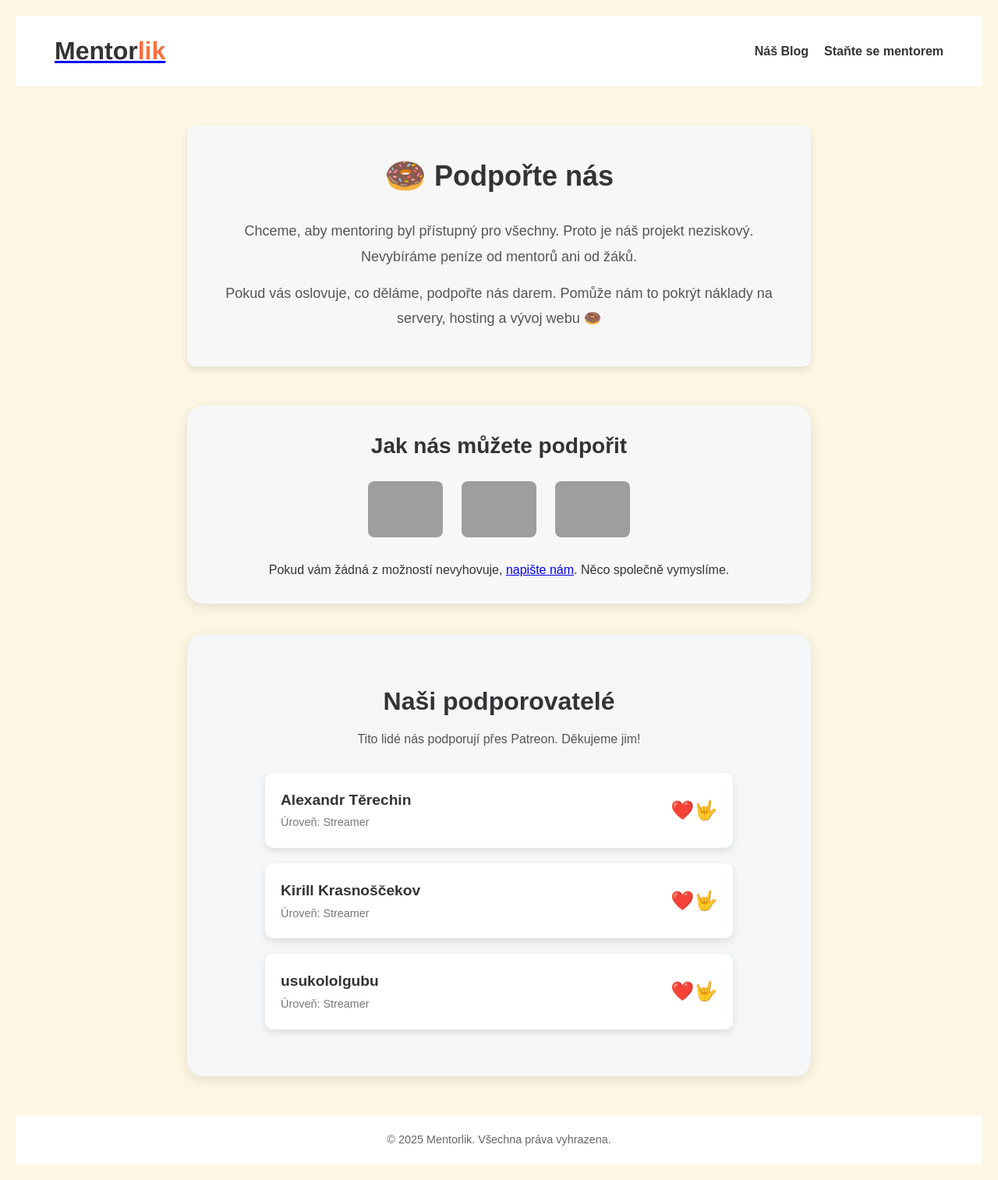
After one commit to vlad2580/Mentorlik, a Django app: template frontend/templates/donate.html in a window 1280 px wide. The commit adds this page. Shown: the whole page at 78% size. Run offline with Django 5.2, Linux system fonts and the light colour scheme; the template is opened without the code that fills it, so the values that code supplies are empty; grey boxes are pictures that could not be loaded.

Commit message:
donate page

```diff
--- a/frontend/index.html
+++ b/frontend/index.html
@@ -26,6 +26,7 @@
                 <li><a href="templates/blog.html">Náš blog</a></li>
                 <li><a href="templates/mentor_registation.html">Staňte se mentorem</a></li>
                 <li><a href="templates/login.html">Osobní účet</a></li>
+                <li><a href="templates/donate.html">Podpořte nás</a></li>
             </ul>
         </nav>
     </header>
--- a/frontend/static/css/style.css
+++ b/frontend/static/css/style.css
@@ -418,3 +418,183 @@ footer {
 .blog-posts article a:hover {
     text-decoration: underline; /* Подчеркивание при наведении */
 }
+
+
+/* Donate Intro Block */
+.donate-intro {
+    max-width: 800px;
+    margin: 50px auto;
+    padding: 30px;
+    background-color: #f7f7f7; /* Более контрастный светло-серый фон */
+    border-radius: 10px; /* Скругленные углы */
+    text-align: center;
+    font-family: 'Arial', sans-serif;
+    box-shadow: 0 4px 10px rgba(0, 0, 0, 0.1); /* Мягкая тень */
+}
+
+.donate-intro h1 {
+    font-size: 36px;
+    color: #333; /* Темный цвет заголовка */
+    margin-bottom: 20px;
+    display: flex;
+    justify-content: center;
+    align-items: center;
+    gap: 10px; /* Расстояние между эмодзи и текстом */
+}
+
+.donate-intro h1 span {
+    font-size: 1.2em; /* Увеличенный размер эмодзи */
+}
+
+.donate-intro p {
+    font-size: 18px;
+    color: #555; /* Нейтральный цвет текста */
+    line-height: 1.8; /* Удобное межстрочное расстояние */
+    margin-bottom: 15px;
+}
+
+/* Donation Options Section */
+.donate-options {
+    text-align: center;
+    margin: 40px auto;
+    padding: 30px;
+    background-color: #f7f7f7;
+    border-radius: 20px;
+    box-shadow: 0 4px 15px rgba(0, 0, 0, 0.1);
+    max-width: 800px;
+}
+
+.donate-options h2 {
+    font-size: 28px;
+    margin-bottom: 20px;
+    color: #333;
+}
+
+.donate-options .options {
+    display: flex;
+    justify-content: center;
+    gap: 20px;
+    margin-bottom: 20px;
+}
+
+.donate-options .options label {
+    display: inline-block;
+    cursor: pointer;
+}
+
+.donate-options .options img {
+    width: 100px;
+    height: auto;
+    transition: transform 0.3s ease;
+    border: 2px solid transparent;
+    border-radius: 10px;
+}
+
+.donate-options .options input[type="radio"] {
+    display: none;
+}
+
+.donate-options .options input[type="radio"]:checked + img {
+    transform: scale(1.1);
+    border: 2px solid #0077cc;
+}
+
+.donation-form {
+    margin-top: 20px;
+    display: flex;
+    gap: 10px;
+    justify-content: center;
+    align-items: center;
+}
+
+.donation-form.hidden {
+    display: none;
+}
+
+.donation-form input {
+    padding: 10px;
+    font-size: 16px;
+    border: 1px solid #ccc;
+    border-radius: 5px;
+    max-width: 150px;
+}
+
+.donation-form button {
+    padding: 10px 20px;
+    font-size: 16px;
+    background-color: #0077cc;
+    color: #fff;
+    border: none;
+    border-radius: 5px;
+    cursor: pointer;
+    transition: background-color 0.3s ease;
+}
+
+.donation-form button:hover {
+    background-color: #005fa3;
+}
+/* Supporters Section */
+.supporters {
+    padding: 60px;
+    background-color: #f4f6f8; /* Light gray background */
+    text-align: center;
+    border-radius: 20px; /* Rounded corners */
+    box-shadow: 0 4px 15px rgba(0, 0, 0, 0.1); /* Soft shadow for elevation */
+    max-width: 800px;
+    margin: 40px auto; /* Center the section */
+}
+
+.supporters h2 {
+    font-size: 2rem;
+    color: #333;
+    margin-bottom: 10px;
+}
+
+.supporters p.subtitle {
+    font-size: 1rem;
+    color: #555;
+    margin-bottom: 30px;
+}
+
+.supporters .supporter-list {
+    display: flex;
+    flex-direction: column;
+    gap: 20px;
+    align-items: center;
+}
+
+.supporters .supporter-card {
+    display: flex;
+    justify-content: space-between;
+    align-items: center;
+    background-color: #fff;
+    padding: 20px;
+    width: 100%;
+    max-width: 600px;
+    border-radius: 10px;
+    box-shadow: 0 4px 10px rgba(0, 0, 0, 0.1); /* Light shadow for cards */
+    color: #333;
+    font-family: 'Arial', sans-serif;
+}
+
+.supporters .supporter-card p {
+    margin: 0;
+    text-align: left;
+}
+
+.supporters .supporter-card p strong {
+    font-size: 1.2rem;
+    color: #333;
+}
+
+.supporters .supporter-card p span {
+    font-size: 0.9rem;
+    color: #777;
+}
+
+.supporters .supporter-card .emoji {
+    font-size: 1.5rem;
+    margin-left: 10px;
+    display: flex;
+    align-items: center;
+}
--- a/frontend/static/js/scripts.js
+++ b/frontend/static/js/scripts.js
@@ -38,3 +38,25 @@ if (scrollToMentorsButton && mentorsSection) {
 } else {
     console.error('ScrollToMentorsButton or mentorsSection element not found.');
 }
+
+// Handle donation method selection
+const options = document.querySelectorAll('.options input[type="radio"]');
+const donationForm = document.querySelector('.donation-form');
+
+options.forEach(option => {
+    option.addEventListener('change', () => {
+        donationForm.classList.remove('hidden'); // Show the donation form
+    });
+});
+
+document.getElementById('donate-button').addEventListener('click', () => {
+    const selectedMethod = document.querySelector('.options input[type="radio"]:checked').value;
+    const amount = document.getElementById('donation-amount').value;
+
+    if (!amount) {
+        alert('Zadejte částku!');
+        return;
+    }
+
+    alert(`Děkujeme za váš dar přes ${selectedMethod} ve výši ${amount} Kč!`);
+});
--- /dev/null
+++ b/frontend/templates/donate.html
@@ -0,0 +1,103 @@
+<!DOCTYPE html>
+<html lang="cs">
+<head>
+    <meta charset="UTF-8">
+    <meta name="viewport" content="width=device-width, initial-scale=1.0">
+    <title>Podpořte nás | Mentorlik</title>
+    <link rel="stylesheet" href="../static/css/style.css">
+</head>
+<body>
+    <!-- Header -->
+    <header>
+        <div class="logo">
+            <a href="../index.html">
+                <h1><span class="mentor">Mentor</span><span class="connect">lik</span></h1>
+            </a>
+        </div>
+        <nav>
+            <ul>
+                <li><a href="blog.html">Náš Blog</a></li>
+                <li><a href="mentor_registation.html">Staňte se mentorem</a></li>
+            </ul>
+        </nav>
+    </header>
+
+    <!-- Main Content -->
+    <main>
+        <!-- Intro Section -->
+        <section class="donate-intro">
+            <h1>
+                <span>🍩</span> Podpořte nás
+            </h1>
+            <p>
+                Chceme, aby mentoring byl přístupný pro všechny. Proto je náš projekt neziskový. Nevybíráme peníze od mentorů ani od žáků.
+            </p>
+            <p>
+                Pokud vás oslovuje, co děláme, podpořte nás darem. Pomůže nám to pokrýt náklady na servery, hosting a vývoj webu 🍩
+            </p>
+        </section>
+
+        <!-- Donate Methods -->
+        <section class="donate-options">
+            <h2>Jak nás můžete podpořit</h2>
+            <div class="options">
+                <label>
+                    <input type="radio" name="donation-method" value="Patreon">
+                    <img src="../static/images/patreon-logo.png" alt="Patreon">
+                </label>
+                <label>
+                    <input type="radio" name="donation-method" value="Tinkoff">
+                    <img src="../static/images/tinkoff-logo.png" alt="Tinkoff">
+                </label>
+                <label>
+                    <input type="radio" name="donation-method" value="PayPal">
+                    <img src="../static/images/paypal-logo.png" alt="PayPal">
+                </label>
+            </div>
+            <div class="donation-form hidden">
+                <input type="number" placeholder="Zadejte částku" id="donation-amount">
+                <button id="donate-button">Pomoci</button>
+            </div>
+            <p>
+                Pokud vám žádná z možností nevyhovuje, <a href="mailto:hello@getmentor.dev">napište nám</a>. Něco společně vymyslíme.
+            </p>
+        </section>
+
+        <!-- Supporters Section -->
+        <section class="supporters">
+            <h2>Naši podporovatelé</h2>
+            <p class="subtitle">Tito lidé nás podporují přes Patreon. Děkujeme jim!</p>
+            <div class="supporter-list">
+                <div class="supporter-card">
+                    <p>
+                        <strong>Alexandr Těrechin</strong><br>
+                        <span>Úroveň: Streamer</span>
+                    </p>
+                    <div class="emoji">❤️🤟</div>
+                </div>
+                <div class="supporter-card">
+                    <p>
+                        <strong>Kirill Krasnoščekov</strong><br>
+                        <span>Úroveň: Streamer</span>
+                    </p>
+                    <div class="emoji">❤️🤟</div>
+                </div>
+                <div class="supporter-card">
+                    <p>
+                        <strong>usukololgubu</strong><br>
+                        <span>Úroveň: Streamer</span>
+                    </p>
+                    <div class="emoji">❤️🤟</div>
+                </div>
+            </div>
+        </section>
+    </main>
+
+    <!-- Footer -->
+    <footer>
+        <p>© 2025 Mentorlik. Všechna práva vyhrazena.</p>
+    </footer>
+
+    <script src="../static/js/scripts.js"></script>
+</body>
+</html>
```
Also changed, not shown: 2 other files.
